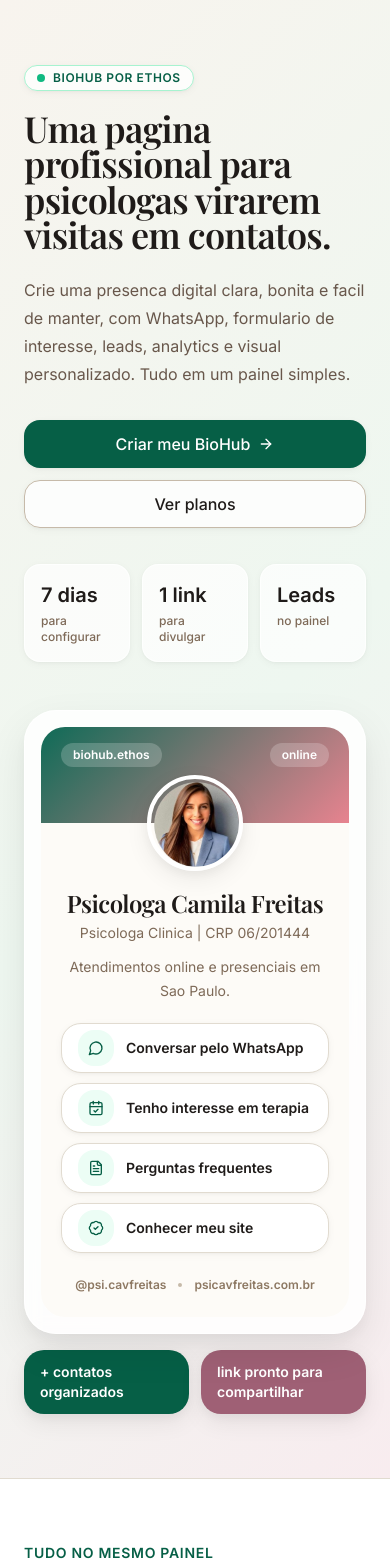
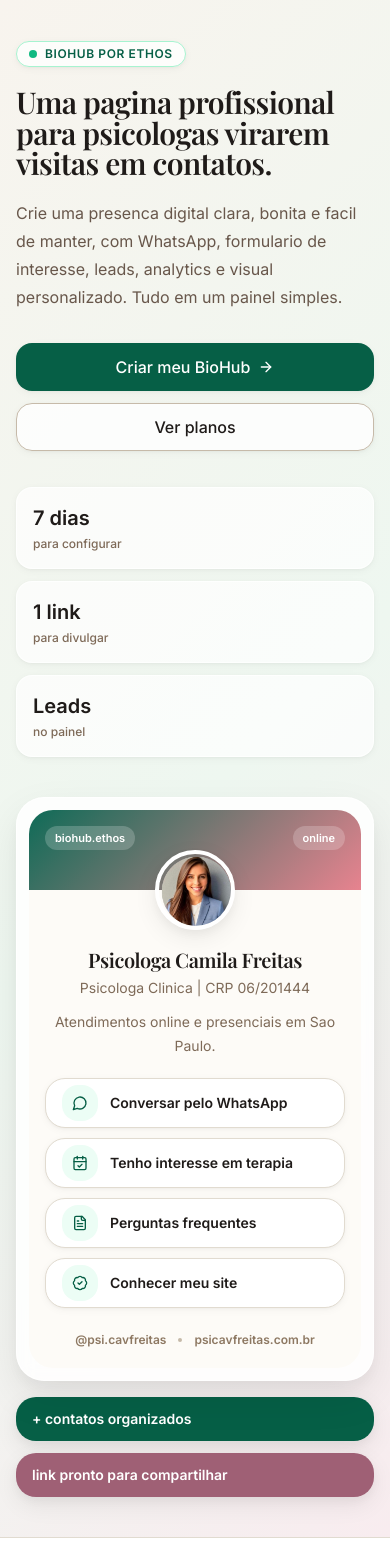
Before and after one commit to alexmarroig/Newlinktree, a Next.js app: page / in a window 390 px wide. Shown: the top 1568 px of the page. Built offline with nearby package versions, Linux system fonts and the light colour scheme; no server answers.

Commit message:
Improve BioHub landing mobile accessibility

```diff
--- a/src/app/page.tsx
+++ b/src/app/page.tsx
@@ -93,40 +93,53 @@ const LINKTREE_FEATURES = [
 
 export default function MarketingHomePage() {
   return (
-    <main className="min-h-dvh bg-[#F8F4EE] text-stone-950">
-      <section className="relative border-b border-stone-200 bg-[linear-gradient(135deg,#F8F4EE_0%,#EEF7F0_52%,#F8ECEF_100%)]">
-        <div className="mx-auto grid max-w-6xl content-center gap-12 px-6 py-16 lg:min-h-[760px] lg:grid-cols-[1fr_0.9fr] lg:items-center">
+    <>
+      <a
+        href="#conteudo"
+        className="sr-only z-[100] rounded-lg bg-white px-4 py-2 text-sm font-semibold text-emerald-900 shadow-soft focus:not-sr-only focus:fixed focus:left-4 focus:top-4 focus:outline-none focus:ring-2 focus:ring-emerald-700 focus:ring-offset-2"
+      >
+        Pular para conteudo
+      </a>
+      <main id="conteudo" className="min-h-dvh bg-[#F8F4EE] text-stone-950">
+      <section
+        aria-labelledby="biohub-hero-title"
+        className="relative border-b border-stone-200 bg-[linear-gradient(135deg,#F8F4EE_0%,#EEF7F0_52%,#F8ECEF_100%)]"
+      >
+        <div className="mx-auto grid max-w-6xl content-center gap-10 px-4 py-10 sm:px-6 sm:py-14 lg:min-h-[760px] lg:grid-cols-[1fr_0.9fr] lg:items-center lg:py-16">
           <div>
             <div className="inline-flex items-center gap-2 rounded-full border border-emerald-200 bg-white/80 px-3 py-1 text-xs font-semibold uppercase tracking-wider text-emerald-800 shadow-soft">
-              <span className="h-2 w-2 rounded-full bg-emerald-500" />
+              <span aria-hidden="true" className="h-2 w-2 rounded-full bg-emerald-500" />
               BioHub por ETHOS
             </div>
-            <h1 className="mt-5 max-w-2xl font-heading text-4xl font-semibold leading-[0.98] sm:text-5xl lg:text-6xl">
+            <h1
+              id="biohub-hero-title"
+              className="mt-5 max-w-2xl font-heading text-3xl font-semibold leading-[1.02] sm:text-5xl sm:leading-[0.98] lg:text-6xl"
+            >
               Uma pagina profissional para psicologas virarem visitas em contatos.
             </h1>
-            <p className="mt-6 max-w-xl text-base leading-7 text-stone-700">
+            <p className="mt-5 max-w-xl text-base leading-7 text-stone-700 sm:mt-6">
               Crie uma presenca digital clara, bonita e facil de manter, com
               WhatsApp, formulario de interesse, leads, analytics e visual
               personalizado. Tudo em um painel simples.
             </p>
             <div className="mt-8 flex flex-col gap-3 sm:flex-row">
-              <Button size="lg" asChild className="bg-emerald-800 text-white hover:bg-emerald-900">
+              <Button size="lg" asChild className="w-full bg-emerald-800 text-white hover:bg-emerald-900 sm:w-auto">
                 <Link href="/auth/register">
                   Criar meu BioHub
-                  <ArrowRight className="h-4 w-4" />
+                  <ArrowRight aria-hidden="true" className="h-4 w-4" />
                 </Link>
               </Button>
               <Button
                 size="lg"
                 variant="outline"
                 asChild
-                className="border-stone-300 bg-white/80 hover:bg-white"
+                className="w-full border-stone-300 bg-white/80 hover:bg-white sm:w-auto"
               >
                 <Link href="/pricing">Ver planos</Link>
               </Button>
             </div>
 
-            <dl className="mt-9 grid max-w-xl grid-cols-3 gap-3">
+            <dl className="mt-9 grid max-w-xl grid-cols-1 gap-3 sm:grid-cols-3">
               {[
                 ["7 dias", "para configurar"],
                 ["1 link", "para divulgar"],
@@ -140,24 +153,27 @@ export default function MarketingHomePage() {
             </dl>
           </div>
 
-          <div className="relative">
-            <div className="mx-auto max-w-[390px] rounded-[2rem] border border-white/80 bg-white/85 p-4 shadow-soft-xl backdrop-blur">
+          <aside className="relative" aria-label="Exemplo de pagina publica do BioHub">
+            <div className="mx-auto w-full max-w-[390px] rounded-[1.75rem] border border-white/80 bg-white/85 p-3 shadow-soft-xl backdrop-blur sm:rounded-[2rem] sm:p-4">
               <div className="overflow-hidden rounded-[1.5rem] bg-[#FDFBF7]">
-                <div className="flex h-24 items-start justify-between bg-[linear-gradient(135deg,#0F6B57,#E7838F)] px-5 py-4">
-                  <span className="rounded-full bg-white/20 px-3 py-1 text-xs font-semibold text-white">
+                <div className="flex h-20 items-start justify-between bg-[linear-gradient(135deg,#0F6B57,#E7838F)] px-4 py-4 sm:h-24 sm:px-5">
+                  <span className="rounded-full bg-white/20 px-2.5 py-1 text-[11px] font-semibold text-white sm:px-3 sm:text-xs">
                     biohub.ethos
                   </span>
-                  <span className="rounded-full bg-white/20 px-3 py-1 text-xs font-semibold text-white">
+                  <span className="rounded-full bg-white/20 px-2.5 py-1 text-[11px] font-semibold text-white sm:px-3 sm:text-xs">
                     online
                   </span>
                 </div>
-                <div className="-mt-12 px-5 pb-6 text-center">
+                <div className="-mt-10 px-4 pb-5 text-center sm:-mt-12 sm:px-5 sm:pb-6">
                   <img
                     src={CAMILA_PHOTO}
                     alt="Psicologa Camila Freitas"
-                    className="mx-auto h-24 w-24 rounded-full border-4 border-white object-cover object-top shadow-soft-lg"
+                    width={96}
+                    height={96}
+                    decoding="async"
+                    className="mx-auto h-20 w-20 rounded-full border-4 border-white object-cover object-top shadow-soft-lg sm:h-24 sm:w-24"
                   />
-                  <h2 className="mt-4 font-heading text-2xl font-semibold">
+                  <h2 className="mt-4 font-heading text-xl font-semibold sm:text-2xl">
                     Psicologa Camila Freitas
                   </h2>
                   <p className="mt-1 text-sm text-stone-600">
@@ -174,23 +190,26 @@ export default function MarketingHomePage() {
                           key={item.label}
                           className="flex min-h-[50px] items-center gap-3 rounded-2xl border border-stone-200 bg-white px-4 text-left text-sm font-semibold shadow-soft"
                         >
-                          <span className="flex h-9 w-9 items-center justify-center rounded-xl bg-emerald-50 text-emerald-800">
-                            <Icon className="h-4 w-4" />
+                          <span
+                            aria-hidden="true"
+                            className="flex h-9 w-9 shrink-0 items-center justify-center rounded-xl bg-emerald-50 text-emerald-800"
+                          >
+                            <Icon className="h-4 w-4" aria-hidden="true" />
                           </span>
-                          <span>{item.label}</span>
+                          <span className="min-w-0">{item.label}</span>
                         </div>
                       );
                     })}
                   </div>
-                  <div className="mt-6 flex items-center justify-center gap-3 text-xs font-semibold text-stone-500">
+                  <div className="mt-6 flex flex-wrap items-center justify-center gap-x-3 gap-y-1 text-xs font-semibold text-stone-500">
                     <span>@psi.cavfreitas</span>
-                    <span className="h-1 w-1 rounded-full bg-stone-300" />
+                    <span aria-hidden="true" className="h-1 w-1 rounded-full bg-stone-300" />
                     <span>psicavfreitas.com.br</span>
                   </div>
                 </div>
               </div>
             </div>
-            <div className="mx-auto mt-4 grid max-w-[390px] grid-cols-2 gap-3">
+            <div className="mx-auto mt-4 grid max-w-[390px] grid-cols-1 gap-3 sm:grid-cols-2" aria-label="Destaques do BioHub">
               <div className="rounded-2xl bg-emerald-800 px-4 py-3 text-sm font-semibold text-white shadow-soft-lg">
                 + contatos organizados
               </div>
@@ -198,17 +217,17 @@ export default function MarketingHomePage() {
                 link pronto para compartilhar
               </div>
             </div>
-          </div>
+          </aside>
         </div>
       </section>
 
-      <section className="bg-white px-6 py-16">
+      <section aria-labelledby="painel-title" className="bg-white px-4 py-14 sm:px-6 sm:py-16">
         <div className="mx-auto max-w-6xl">
           <div className="max-w-2xl">
             <p className="text-sm font-semibold uppercase tracking-wider text-emerald-800">
               Tudo no mesmo painel
             </p>
-            <h2 className="mt-3 font-heading text-3xl font-semibold sm:text-4xl">
+            <h2 id="painel-title" className="mt-3 font-heading text-2xl font-semibold sm:text-4xl">
               Da primeira visita ao acompanhamento dos leads.
             </h2>
           </div>
@@ -222,7 +241,7 @@ export default function MarketingHomePage() {
                   className="rounded-2xl border border-stone-200 bg-white p-5 shadow-soft transition-transform hover:-translate-y-1 hover:shadow-soft-lg"
                 >
                   <div className={`flex h-11 w-11 items-center justify-center rounded-xl ${feature.bg}`}>
-                    <Icon className={`h-5 w-5 ${feature.color}`} />
+                    <Icon aria-hidden="true" className={`h-5 w-5 ${feature.color}`} />
                   </div>
                   <h3 className="mt-4 font-heading text-lg font-semibold">
                     {feature.title}
@@ -237,13 +256,13 @@ export default function MarketingHomePage() {
         </div>
       </section>
 
-      <section className="border-t border-stone-200 bg-[#F8F4EE] px-6 py-16">
+      <section aria-labelledby="linktree-title" className="border-t border-stone-200 bg-[#F8F4EE] px-4 py-14 sm:px-6 sm:py-16">
         <div className="mx-auto grid max-w-6xl gap-10 lg:grid-cols-[0.9fr_1.1fr] lg:items-start">
           <div>
             <p className="text-sm font-semibold uppercase tracking-wider text-emerald-800">
               Inspirado no Linktree
             </p>
-            <h2 className="mt-3 font-heading text-3xl font-semibold sm:text-4xl">
+            <h2 id="linktree-title" className="mt-3 font-heading text-2xl font-semibold sm:text-4xl">
               So que pensado para a rotina de uma psicologa.
             </h2>
             <p className="mt-4 text-base leading-7 text-stone-700">
@@ -254,7 +273,7 @@ export default function MarketingHomePage() {
             <div className="mt-6 rounded-2xl border border-stone-200 bg-white p-5 shadow-soft">
               <div className="flex items-center gap-3">
                 <span className="flex h-11 w-11 items-center justify-center rounded-xl bg-emerald-50 text-emerald-800">
-                  <QrCode className="h-5 w-5" />
+                  <QrCode aria-hidden="true" className="h-5 w-5" />
                 </span>
                 <div>
                   <p className="font-semibold">Um link para todos os canais</p>
@@ -275,7 +294,7 @@ export default function MarketingHomePage() {
                   className="rounded-2xl border border-stone-200 bg-white p-5 shadow-soft"
                 >
                   <div className="flex h-10 w-10 items-center justify-center rounded-xl bg-stone-100 text-emerald-800">
-                    <Icon className="h-5 w-5" />
+                    <Icon aria-hidden="true" className="h-5 w-5" />
                   </div>
                   <h3 className="mt-4 font-heading text-lg font-semibold">
                     {feature.title}
@@ -290,14 +309,14 @@ export default function MarketingHomePage() {
         </div>
       </section>
 
-      <section className="border-t border-stone-200 bg-white px-6 py-16">
+      <section aria-labelledby="admin-title" className="border-t border-stone-200 bg-white px-4 py-14 sm:px-6 sm:py-16">
         <div className="mx-auto max-w-6xl">
           <div className="grid gap-6 lg:grid-cols-[1fr_1fr] lg:items-center">
             <div>
               <p className="text-sm font-semibold uppercase tracking-wider text-emerald-800">
                 Painel simples
               </p>
-              <h2 className="mt-3 font-heading text-3xl font-semibold sm:text-4xl">
+              <h2 id="admin-title" className="mt-3 font-heading text-2xl font-semibold sm:text-4xl">
                 Edite links, acompanhe leads e ajuste o visual sem depender de ninguem.
               </h2>
               <p className="mt-4 text-base leading-7 text-stone-700">
@@ -309,7 +328,7 @@ export default function MarketingHomePage() {
 
             <div className="rounded-3xl border border-stone-200 bg-[#FAFAF7] p-4 shadow-soft-lg">
               <div className="rounded-2xl bg-white p-5 shadow-soft">
-                <div className="flex items-center justify-between border-b border-stone-100 pb-4">
+                <div className="flex flex-col gap-3 border-b border-stone-100 pb-4 sm:flex-row sm:items-center sm:justify-between">
                   <div>
                     <p className="text-sm font-semibold text-stone-500">Painel BioHub</p>
                     <h3 className="mt-1 font-heading text-2xl font-semibold">Conteudo</h3>
@@ -326,7 +345,7 @@ export default function MarketingHomePage() {
                   ].map(([name, detail, metric]) => (
                     <div
                       key={name}
-                      className="flex items-center justify-between rounded-2xl border border-stone-100 bg-stone-50 px-4 py-3"
+                      className="flex flex-col gap-2 rounded-2xl border border-stone-100 bg-stone-50 px-4 py-3 sm:flex-row sm:items-center sm:justify-between"
                     >
                       <div>
                         <p className="font-semibold">{name}</p>
@@ -344,25 +363,26 @@ export default function MarketingHomePage() {
         </div>
       </section>
 
-      <section className="border-t border-stone-200 bg-[#0F2F2A] px-6 py-14 text-white">
+      <section aria-labelledby="cta-title" className="border-t border-stone-200 bg-[#0F2F2A] px-4 py-14 text-white sm:px-6">
         <div className="mx-auto flex max-w-6xl flex-col gap-6 md:flex-row md:items-center md:justify-between">
           <div>
             <div className="flex items-center gap-2 text-sm font-semibold text-emerald-200">
-              <Palette className="h-4 w-4" />
+              <Palette aria-hidden="true" className="h-4 w-4" />
               Personalizavel, simples e pronto para vender seu atendimento.
             </div>
-            <h2 className="mt-3 max-w-2xl font-heading text-3xl font-semibold">
+            <h2 id="cta-title" className="mt-3 max-w-2xl font-heading text-2xl font-semibold sm:text-3xl">
               Comece com uma pagina bonita hoje e evolua seu BioHub no painel.
             </h2>
           </div>
-          <Button size="lg" asChild className="bg-white text-emerald-950 hover:bg-emerald-50">
+          <Button size="lg" asChild className="w-full bg-white text-emerald-950 hover:bg-emerald-50 sm:w-auto">
             <Link href="/auth/register">
               Criar conta
-              <ArrowRight className="h-4 w-4" />
+              <ArrowRight aria-hidden="true" className="h-4 w-4" />
             </Link>
           </Button>
         </div>
       </section>
     </main>
+    </>
   );
 }
```
